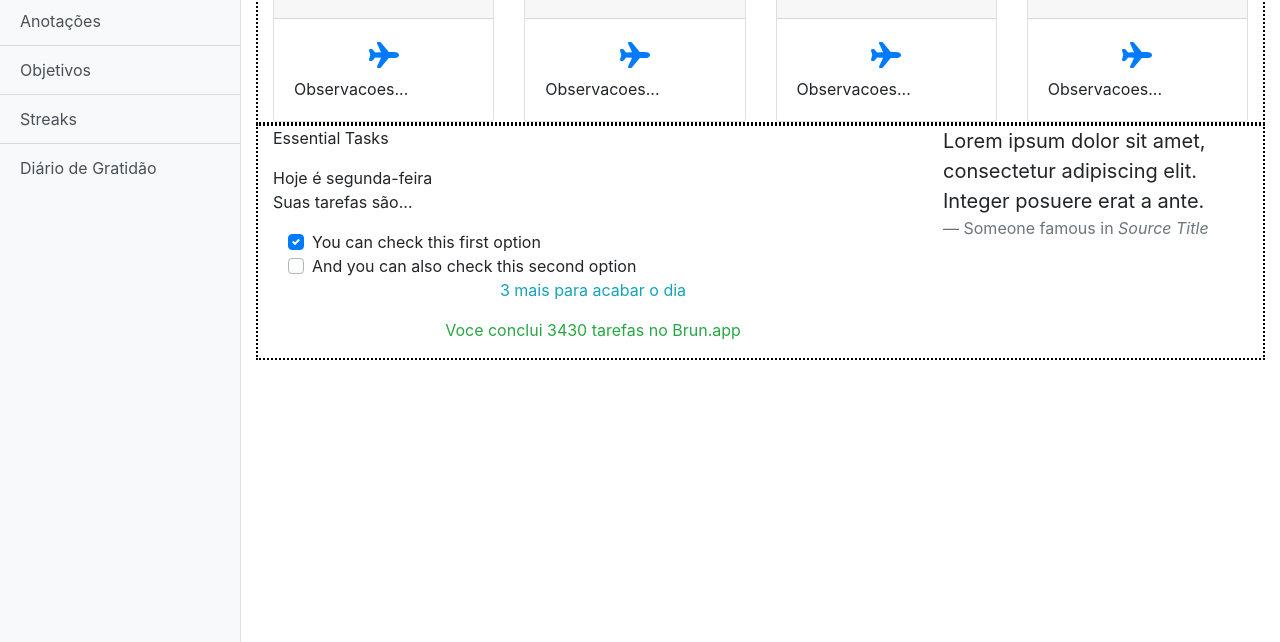
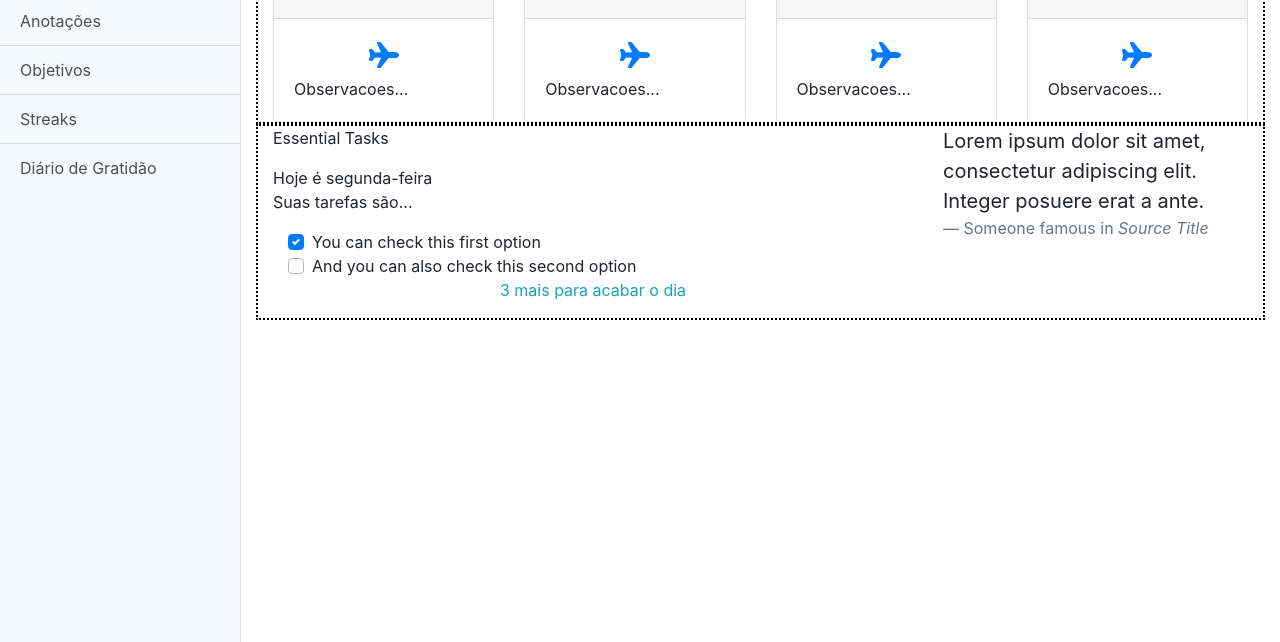
Before and after one commit to zinxcombr/brunappfrontend, a website: page index.html in a window 1280 px wide. Shown: the part 158-800 px from the top of the page. Drawn offline with nearby package versions, Linux system fonts and the light colour scheme.

Commit message:
little change

```diff
--- a/index.html
+++ b/index.html
@@ -224,8 +224,7 @@
 </div>
 <div class="text-center">
             <p class="text-info">3 mais para acabar o dia</p>
-            <p class="text-success">Voce conclui 3430 tarefas no Brun.app</p>
-          </div>
+            </div>
           </div>
           <div class="col-4">
             <blockquote class="blockquote">
```
